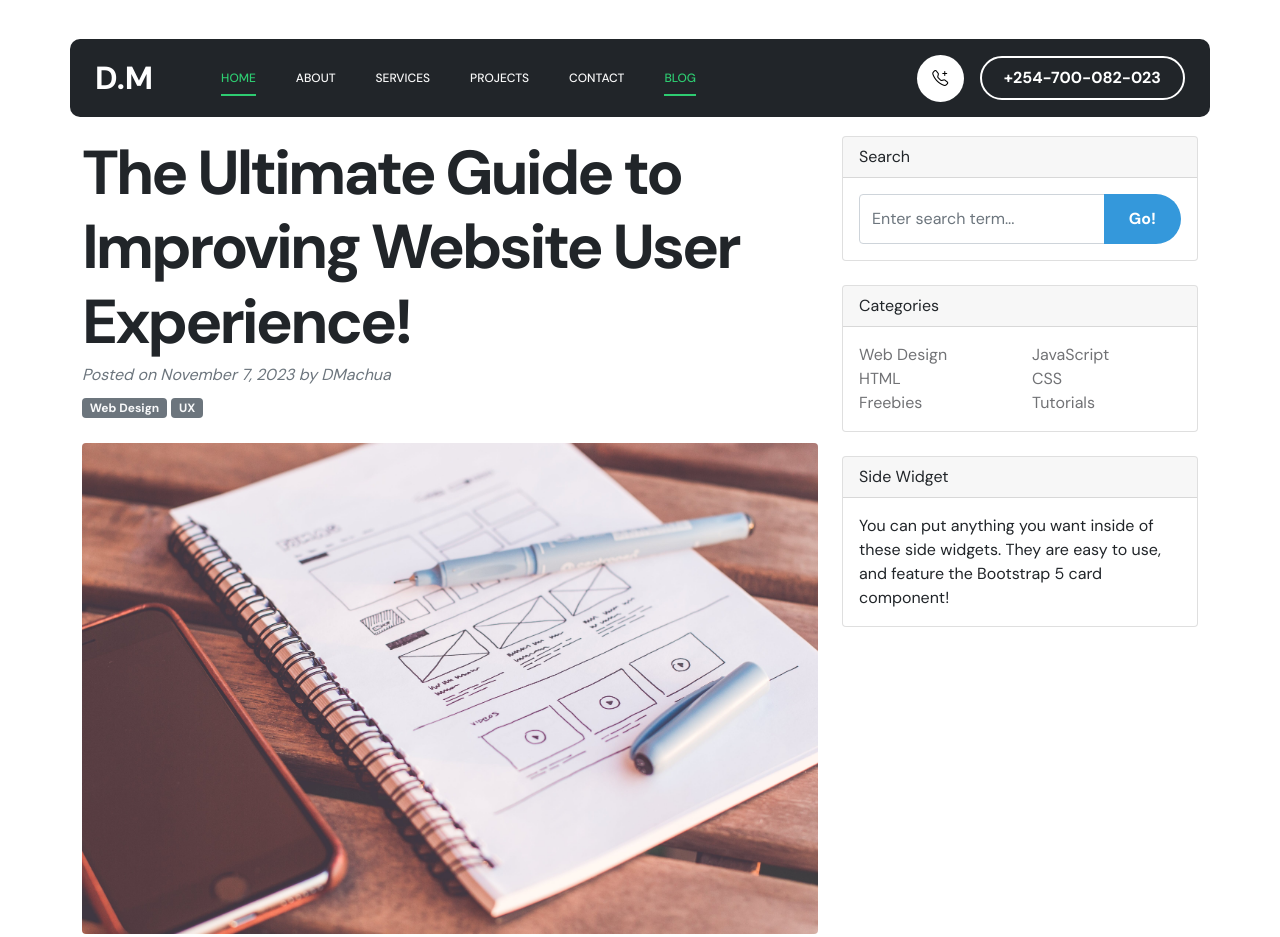
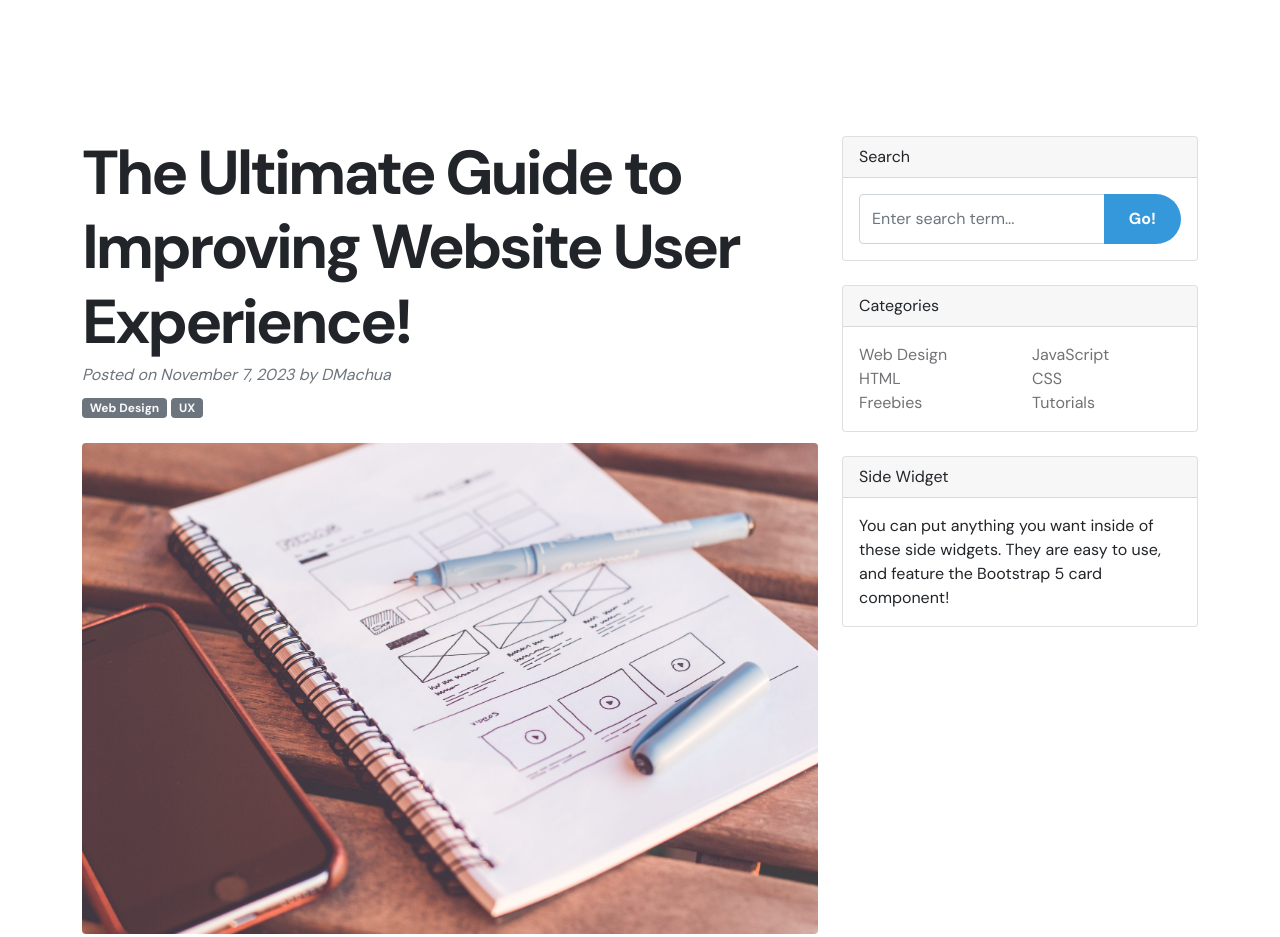
Before and after one commit to 001Samurai/portfolio-home, a plain HTML site: page blog-post.html in a window 1280 px wide. Shown: the top 937 px of the page. Drawn offline with Linux system fonts and the light colour scheme.

Commit message:
Update blog-post.html
removed navbar and preloader

```diff
--- a/blog-post.html
+++ b/blog-post.html
@@ -27,68 +27,7 @@
 
     </head>
     <body>
-       <section class="preloader">
 
-            <div class="spinner">
-
-                <span class="spinner-rotate"></span>
-            </div>
-        </section>
-            <!-- Responsive navbar-->
-
-         <nav class="navbar navbar-expand-lg">
-            <div class="container bg-dark">
-
-               <button class="navbar-toggler" type="button" data-bs-toggle="collapse" data-bs-target="#navbarNav" aria-controls="navbarNav" aria-expanded="false" aria-label="Toggle navigation">
-                  <span class="navbar-toggler-icon"></span>
-               </button>
-
-               <a href="index.html" class="navbar-brand mx-auto mx-lg-0">D.M</a>
-
-               <div class="d-flex align-items-center d-lg-none">
-                  <i class="navbar-icon bi-telephone-plus me-3"></i>
-                  <a class="custom-btn btn" href="#section_5">
-                     +254-700-082-023
-                  </a>
-               </div>
-
-               <div class="collapse navbar-collapse" id="navbarNav">
-                  <ul class="navbar-nav ms-lg-5">
-                     <li class="nav-item">
-                        <a class="nav-link click-scroll" href="index.html#section_1">Home</a>
-                     </li>
-
-                     <li class="nav-item">
-                        <a class="nav-link click-scroll" href="index.html#section_2">About</a>
-                     </li>
-
-                     <li class="nav-item">
-                        <a class="nav-link click-scroll" href="index.html#section_3">Services</a>
-                     </li>
-
-                     <li class="nav-item">
-                        <a class="nav-link click-scroll" href="index.html#section_4">Projects</a>
-                     </li>
-
-                     <li class="nav-item">
-                        <a class="nav-link click-scroll" href="index.html#section_5">Contact</a>
-                     </li>
-
-                     <li class="nav-item">
-                        <a class="nav-link active click-scroll" href="blog.html">Blog</a>
-                     </li>
-                  </ul>
-
-                  <div class="d-lg-flex align-items-center d-none ms-auto">
-                     <i class="navbar-icon bi-telephone-plus me-3"></i>
-                     <a class="custom-btn btn click-scroll" href="index.html#section_5">
-                        +254-700-082-023
-                     </a>
-                  </div>
-               </div>
-
-            </div>
-         </nav>
             <!-- ***** Header Area End ***** -->
 
 
```
